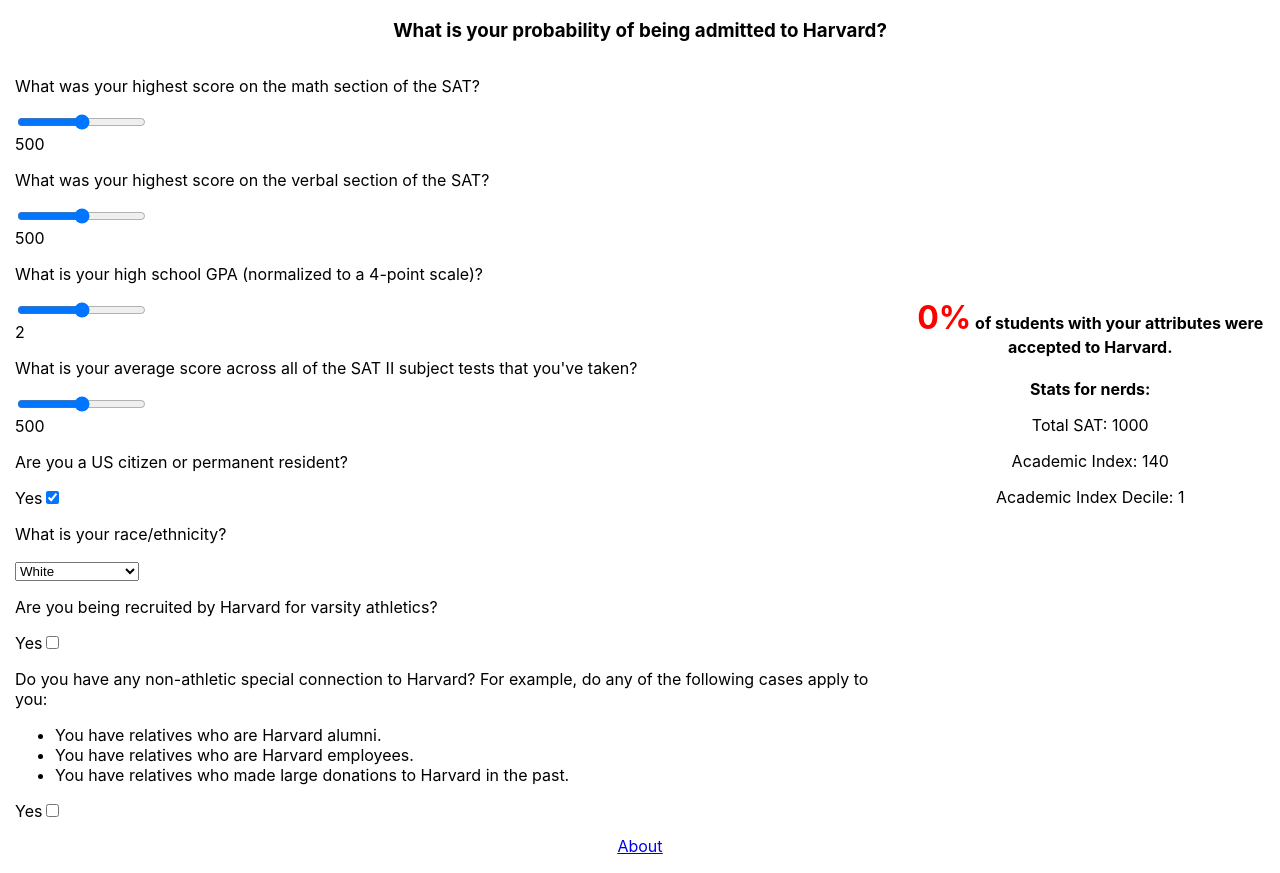
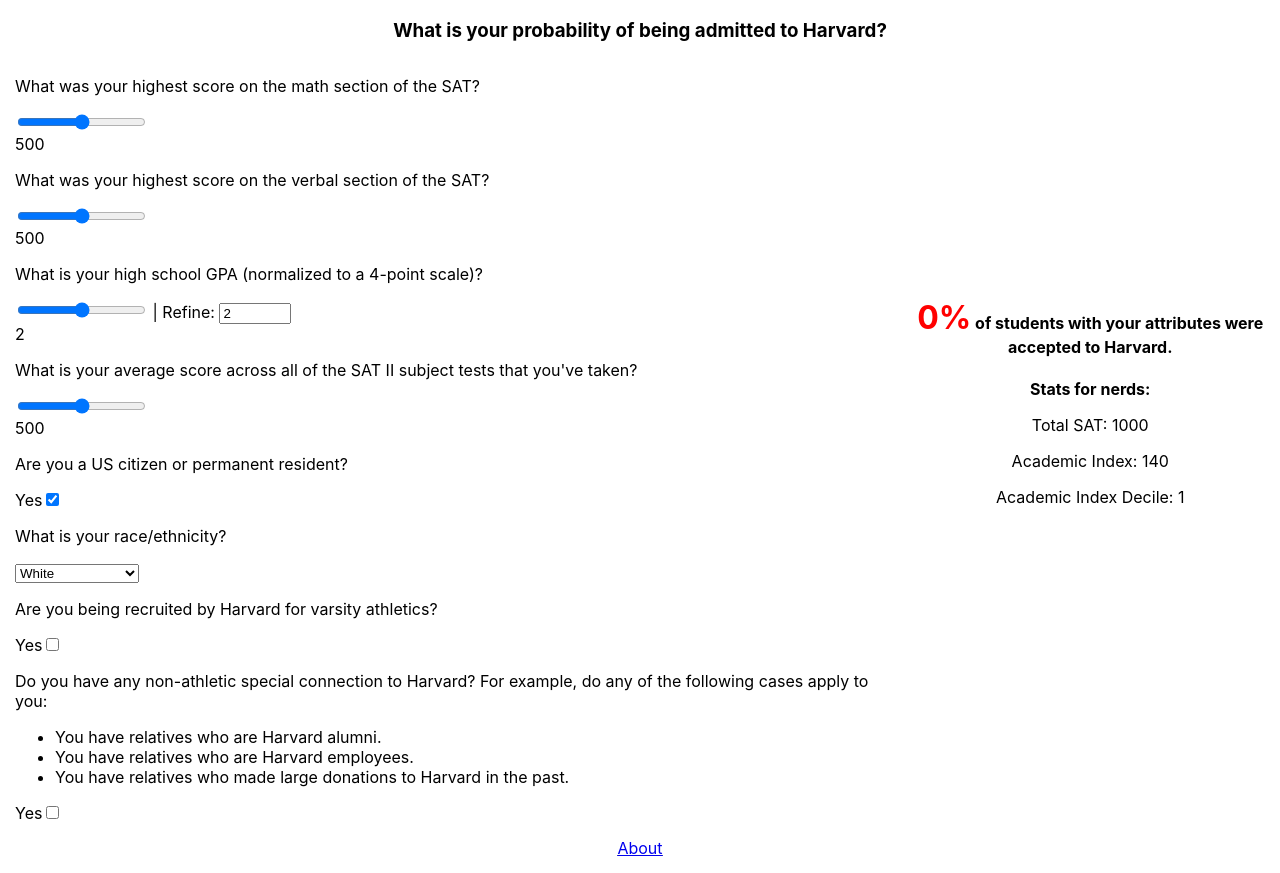
Before and after one commit to wkoury/harvard-admissions, a React (Create React App) app: page / in a window 1280 px wide. Built offline with nearby package versions, Linux system fonts and the light colour scheme.

Commit message:
Refinable GPA

```diff
--- a/src/components/About.js
+++ b/src/components/About.js
@@ -8,7 +8,7 @@
             <p>Harvard employs a holistic admissions process, which means that there are many other factors than academics that determine your admissions chances.</p>
             <p>Holistic admissions are inherently random, so even the most academically qualified applicants may not have a large admissions probability.</p>
             <p>The designers of this website hope that you will use this information when deciding which colleges to apply to. Our primary motivation is providing information to the public.</p>
-            <p>The underlying research of this site was done by Dr. Tyler Ransom. Web development was done by William Koury.</p>
+            <p>The underlying research behind this site was done by Drs. Tyler Ransom, Josh Kinsler, and Peter Arcidiacono. Web development was done by William Koury.</p>
             <span><center><a href='https://tyleransom.github.io/research/legacyathlete.pdf' rel='noopener noreferrer' target='_blank'>Research</a> | <a href='https://github.com/wkoury/harvard-admissions' rel='noopener noreferrer' target='_blank'>GitHub</a></center></span>
         </div>
     );
--- a/src/components/Form.js
+++ b/src/components/Form.js
@@ -22,9 +22,21 @@
 
     handleChange(event){
         event.preventDefault();
+
+        //prevent the user from putting invalid GPAs in the refine box
+        if(event.target.name==='GPA'){
+            if(event.target.value > 4 || event.target.value < 0){
+                //do nothing
+            }else{
                 this.setState({
                     [event.target.name]: event.target.value
                 });
+            }
+        }else{
+            this.setState({
+                [event.target.name]: event.target.value
+            });
+        }
     }
 
     check(event){
@@ -41,6 +53,12 @@
     }
 
     render(){
+
+        const Spacer = () => {
+            return (
+                <span> | Refine: </span>
+            );
+        };
 
         return(
             <div className='form'>
@@ -67,7 +85,7 @@
                         <div>{this.state.verbalSAT}</div>
 
                         <p><label>What is your high school GPA (normalized to a 4-point scale)?</label></p>
-                        <input
+                        <span><input
                                 type='range'
                                 min={0.0}
                                 max={4.0}
@@ -75,7 +93,17 @@
                                 step={0.01}
                                 name='GPA'
                                 onChange={this.handleChange}/>
-                        <div>{this.state.GPA}</div> {/* Not sure if we should have 2 or 3 significant figures here */}
+                            <Spacer />
+                            <input
+                                type='number'
+                                min={0}
+                                max={4}
+                                step={0.01}
+                                value={this.state.GPA}
+                                name='GPA'
+                                size='75'
+                                onChange={this.handleChange} />
+                        <div>{this.state.GPA}</div></span>
 
                         <p><label>What is your average score across all of the SAT II subject tests that you've taken?</label></p>
                         <input
--- a/src/components/Probability.js
+++ b/src/components/Probability.js
@@ -88,9 +88,7 @@
     calculateDecile() {
         let ai = +this.calculateAcademicIndex();
         let decile;
-        //this function assumes that 60 <= ai <= 240 (actually the lower bound is 40!)
-        //if it is not within those bounds decile will be assigned -1
-        //so we know something is wrong
+        //this function assumes that 40 <= ai <= 240
         if(40<= ai && ai <=193.5){
             decile = 1;
         }else if(193.5 < ai && ai <= 205.5){
```
Lines whose indentation alone changed are shown as unchanged.
